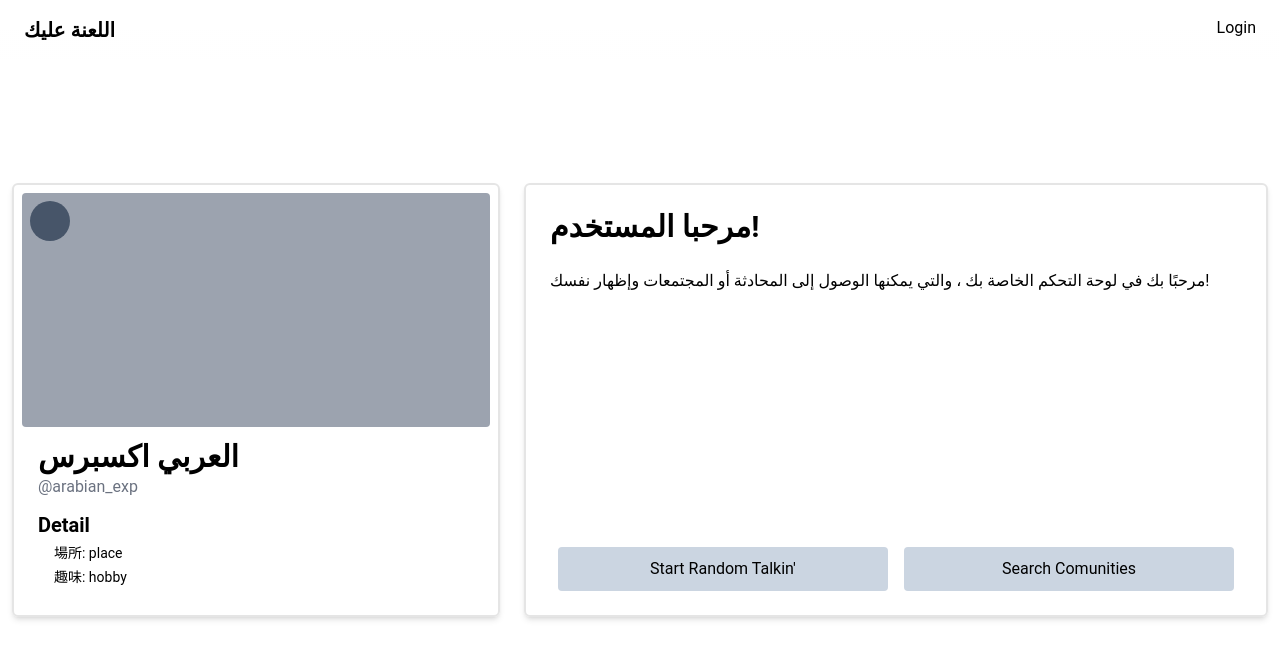
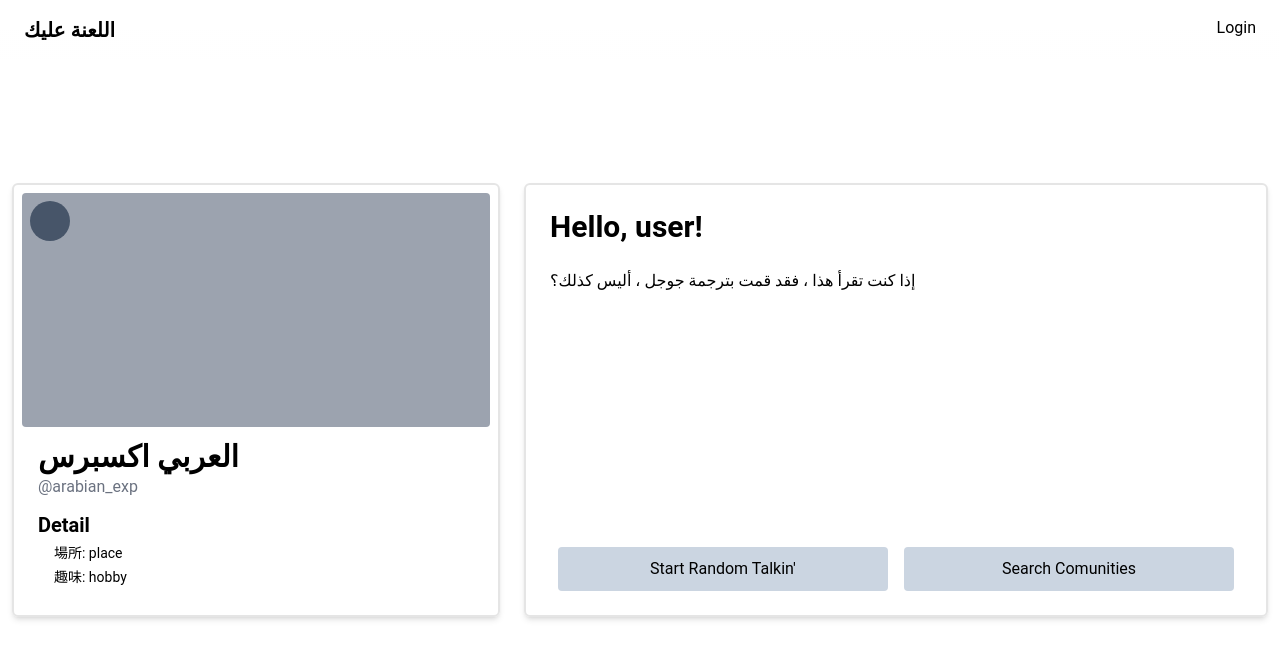
Before and after one commit to imeankenshin/FireTest, a React (Vite) app: page / in a window 1280 px wide. Shown: the top 658 px of the page. Built offline with nearby package versions, Linux system fonts and the light colour scheme; no server answers.

Commit message:
Add: user

```diff
--- a/package.json
+++ b/package.json
@@ -22,6 +22,7 @@
     "autoprefixer": "^10.4.13",
     "postcss": "^8.4.19",
     "prettier": "^2.7.1",
+    "prettier-plugin-tailwind": "^2.2.12",
     "prettier-plugin-tailwindcss": "^0.1.13",
     "tailwindcss": "3.2.0",
     "typescript": "^4.6.4",
--- a/src/assets/components/AppBar/AppBar.tsx
+++ b/src/assets/components/AppBar/AppBar.tsx
@@ -4,7 +4,7 @@ import { useState } from "react";
 export default function AppBar(props: any): JSX.Element {
   return (
     <header>
-      <nav className="flex bg-gradient-to-b from-white via-white to-transparent py-4 px-6 fixed top-0 left-0 w-full justify-between">
+      <nav className="z-50 flex bg-gradient-to-b from-white via-white to-transparent py-4 px-6 fixed top-0 left-0 w-full justify-between">
         <p className="text-xl font-semibold">{props.title}</p>
         <div>{props.children}</div>
       </nav>
--- a/src/firebase/auth.ts
+++ b/src/firebase/auth.ts
@@ -4,6 +4,7 @@ import {
   onAuthStateChanged,
   signInWithEmailAndPassword,
   createUserWithEmailAndPassword,
+  User,
 } from "firebase/auth";
 import { useReducer } from "react";
 
@@ -36,7 +37,7 @@ export async function singup(email: string, password: string) {
 export async function currentUser() {
   try {
     // クライアントが保持しているログイン状態が有効であれば、ユーザーの認証情報が返される
-    const user = await new Promise((res, rej) => {
+    const user: User = await new Promise((res, rej) => {
       onAuthStateChanged(Firebase_auth, (user) => {
         if (user) {
           res(user);
--- a/src/pages/Home/Home.tsx
+++ b/src/pages/Home/Home.tsx
@@ -1,6 +1,13 @@
 import { Btn } from "../../assets/components/Button/Button";
+import { useAuth } from "../../firebase/Authentication";
+import { currentUser } from "../../firebase/auth";
+import { User } from "firebase/auth";
+
+const user: Promise<User | undefined> = currentUser();
 
 export function Home() {
+  console.log(user.then());
+
   return (
     <main className="flex justify-center h-screen items-center">
       <section className="w-full">
@@ -29,11 +36,8 @@ export function Home() {
           {/* Welcome menu */}
           <div className="border-2 shadow-md sm:col-span-1 lg:col-span-3 border-solid flex flex-col justify-between border-neutral-200 p-6 sm:mx-3 rounded-md">
             <div>
-              <h2 className=" font-semibold text-3xl mb-6">مرحبا المستخدم!</h2>
-              <p>
-                مرحبًا بك في لوحة التحكم الخاصة بك ، والتي يمكنها الوصول إلى
-                المحادثة أو المجتمعات وإظهار نفسك!
-              </p>
+              <h2 className=" font-semibold text-3xl mb-6">Hello, user!</h2>
+              <p>إذا كنت تقرأ هذا ، فقد قمت بترجمة جوجل ، أليس كذلك؟</p>
             </div>
             <div className="child:mt-3 md:child:mt-0 md:grid contents sm:grid-cols-2">
               <Btn>Start Random Talkin'</Btn>
```
Also changed, not shown: 1 other file (tests, documents, lock files or other folders).
